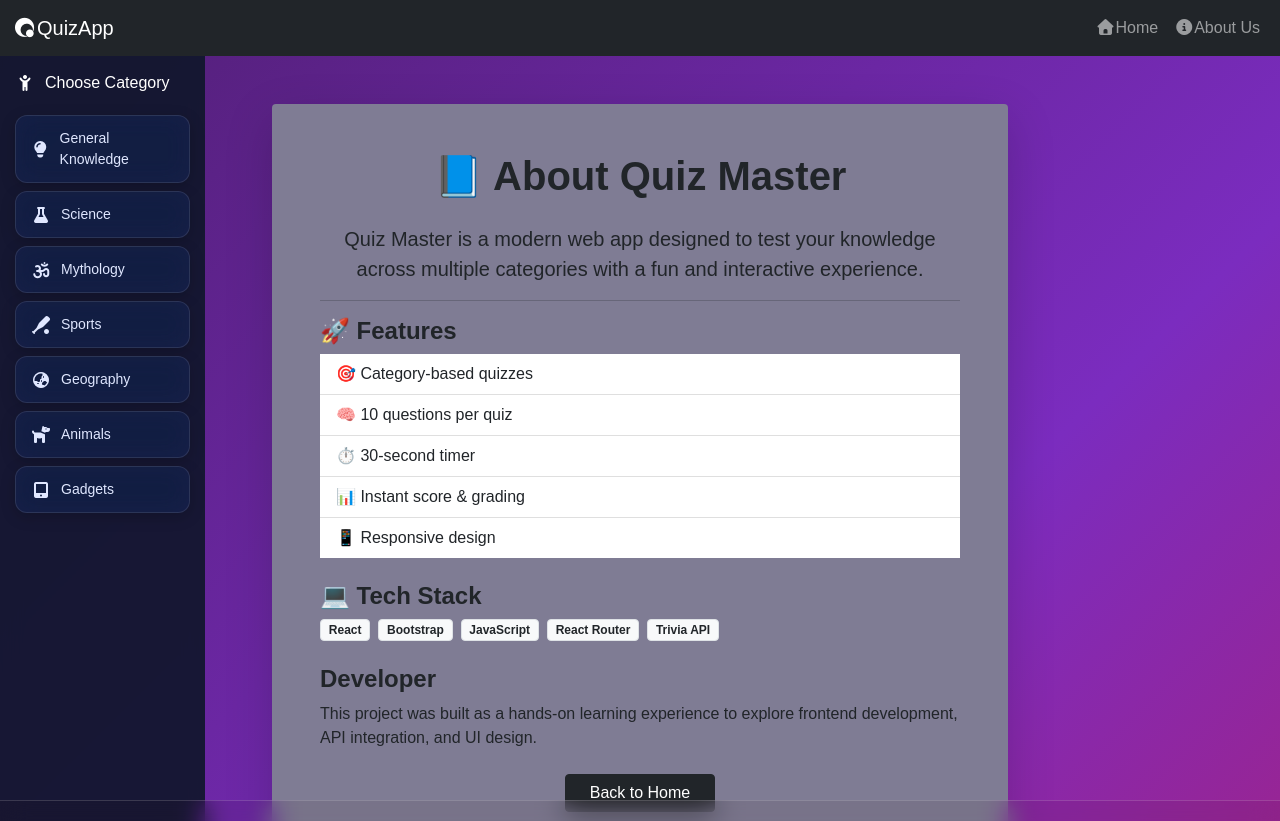
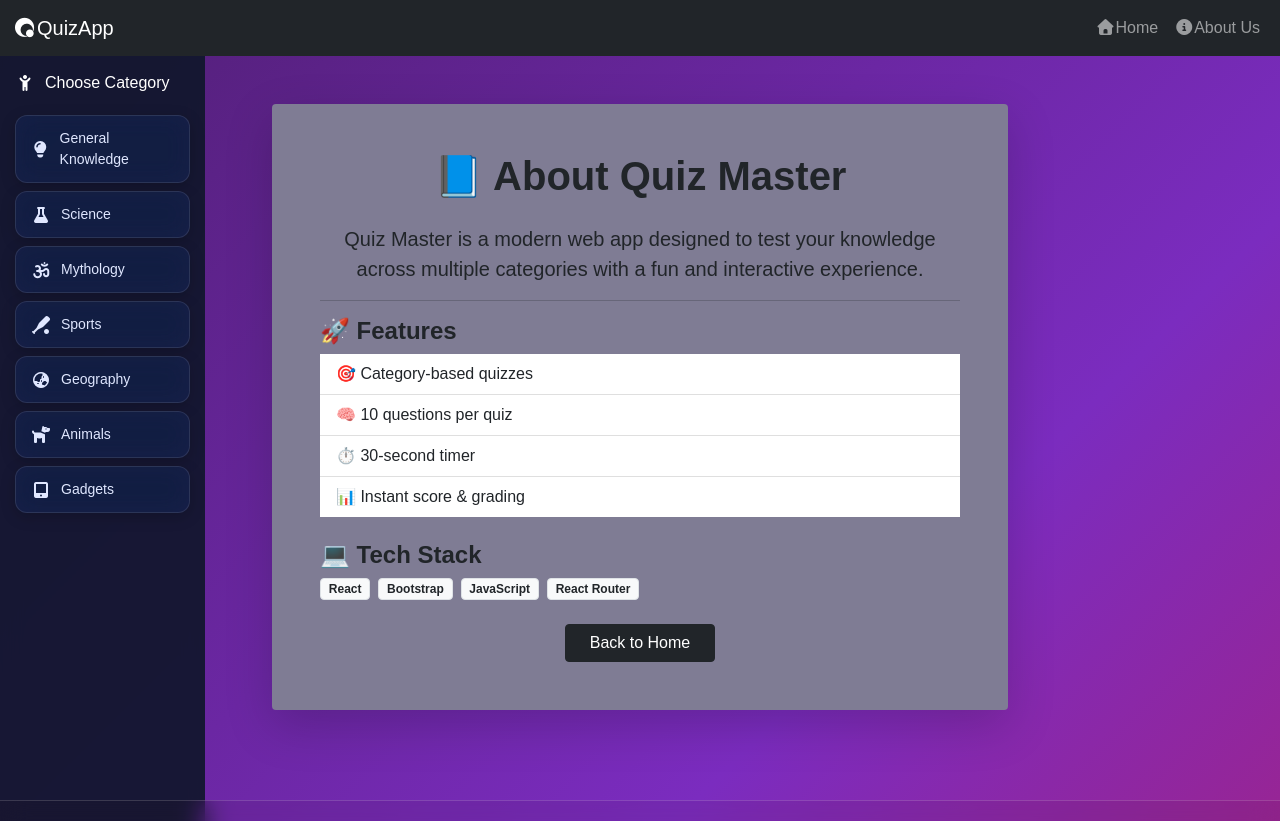
Before and after one commit to novakit7/quiz-app, a React (Vite) app in the folder client/: page /about in a window 1280 px wide. Shown: the top 821 px of the page. Built offline with nearby package versions, Linux system fonts and the light colour scheme.

Commit message:
fixed about layout shift

```diff
--- a/client/src/About.jsx
+++ b/client/src/About.jsx
@@ -33,7 +33,6 @@ export default function About() {
                 <li className="list-group-item text-dark">🧠 10 questions per quiz</li>
                 <li className="list-group-item text-dark">⏱️ 30-second timer</li>
                 <li className="list-group-item text-dark">📊 Instant score & grading</li>
-                <li className="list-group-item text-dark">📱 Responsive design</li>
               </ul>
 
               {/* Tech Stack */}
@@ -43,15 +42,7 @@ export default function About() {
                 <span className="badge bg-light text-dark border">Bootstrap</span>
                 <span className="badge bg-light text-dark border">JavaScript</span>
                 <span className="badge bg-light text-dark border">React Router</span>
-                <span className="badge bg-light text-dark border">Trivia API</span>
               </div>
-
-              {/* Developer */}
-              <h4 className="fw-bold">Developer</h4>
-              <p>
-                This project was built as a hands-on learning experience to
-                explore frontend development, API integration, and UI design.
-              </p>
 
               {/* Button */}
               <div className="text-center mt-4">
```
